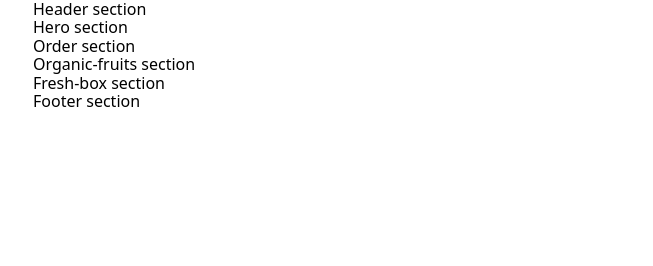
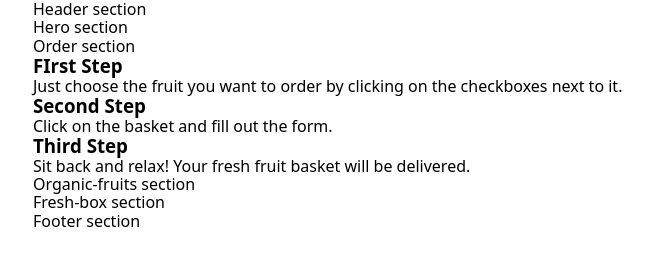
Before and after one commit to Ephemerian/404Group, a website built with Vite: page src/index.html in a window 1280 px wide. Shown: the whole page, without its empty margins (31-684 px from the left). Built offline with nearby package versions, Linux system fonts and the light colour scheme.

Commit message:
order steps ul (html)

```diff
--- a/src/partials/order.html
+++ b/src/partials/order.html
@@ -1,5 +1,25 @@
 <section class="order" id="order">
   <div class="container order__container">
     <p>Order section</p>
+
+    <ul class="order-list">
+      <li class="order-item">
+        <div class="order-bg"><h3 class="order-header">FIrst Step</h3></div>
+        <p class="order-text">
+          Just choose the fruit you want to order by clicking on the checkboxes
+          next to it.
+        </p>
+      </li>
+      <li class="order-item">
+        <div class="order-bg"><h3 class="order-header">Second Step</h3></div>
+        <p class="order-text">Click on the basket and fill out the form.</p>
+      </li>
+      <li class="order-item">
+        <div class="order-bg"><h3 class="order-header">Third Step</h3></div>
+        <p class="order-text">
+          Sit back and relax! Your fresh fruit basket will be delivered.
+        </p>
+      </li>
+    </ul>
   </div>
 </section>
```
